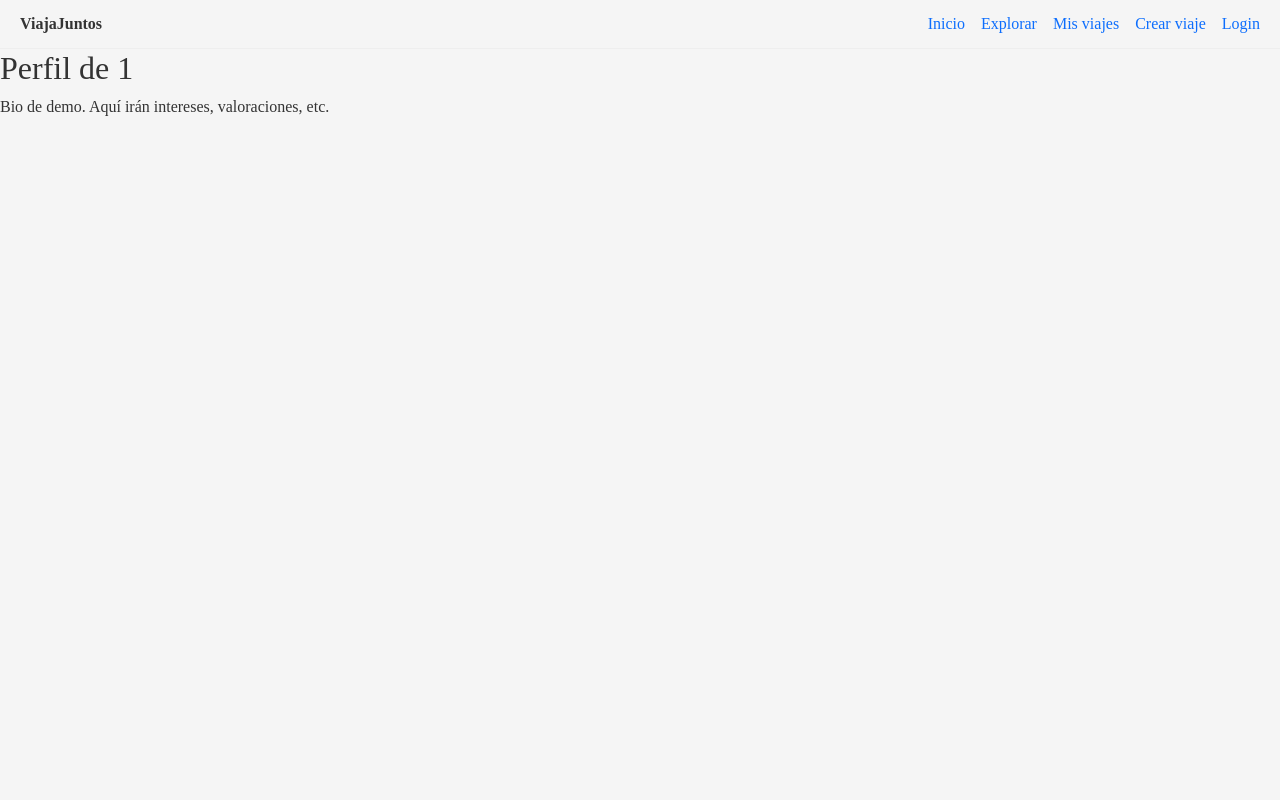
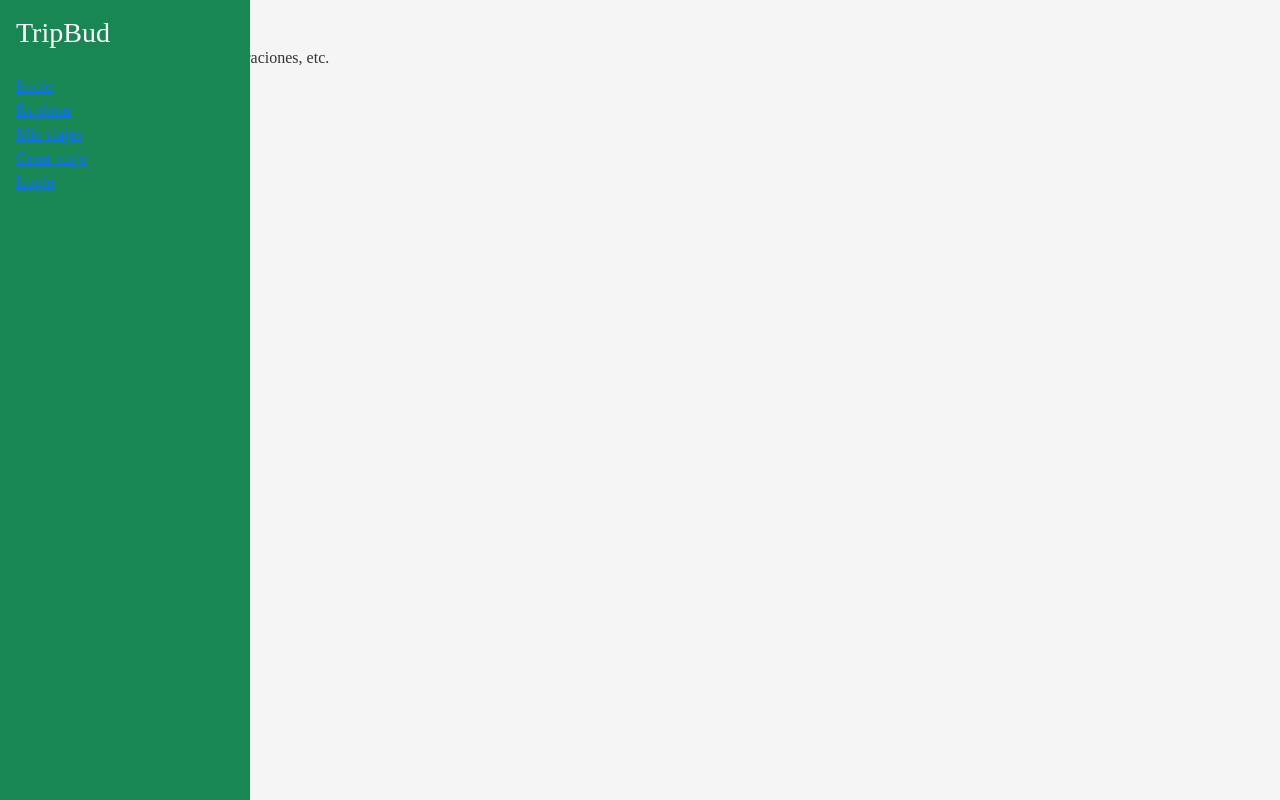
Before and after one commit to perezcastillopol/Frontend-Proyecto-Final-Grupo-3-mfpfsdev, an Angular app: page /perfil/1 in a window 1280 px wide. Built offline with nearby package versions, Linux system fonts and the light colour scheme.

Commit message:
feature: navbar añadido a la izquierda

```diff
--- a/src/app/shared/header/header.component.html
+++ b/src/app/shared/header/header.component.html
@@ -1 +1,28 @@
-<p>header works!</p>
+<nav class="d-none d-md-flex flex-column bg-success text-white p-3 vh-100 position-fixed" style="width: 250px;">
+    <h3 class="mb-4">TripBud</h3>
+    <ul class="nav flex-column">
+        <a routerLink="/"            routerLinkActive="active" [routerLinkActiveOptions]="{exact:true}">Inicio</a>
+        <a routerLink="/explorar"    routerLinkActive="active">Explorar</a>
+        <a routerLink="/mis-viajes"  routerLinkActive="active">Mis viajes</a>
+        <a routerLink="/crear"       routerLinkActive="active">Crear viaje</a>
+        <a routerLink="/login"       routerLinkActive="active">Login</a>
+    </ul>
+  </nav>
+
+  <nav class="d-md-none bg-success text-white p-3">
+    <div class="d-flex justify-content-between align-items-center">
+      <h3>TripBud</h3>
+      <div class="dropdown">
+        <button class="btn btn-light dropdown-toggle" type="button" data-bs-toggle="dropdown">
+          Menú
+        </button>
+        <ul class="dropdown-menu dropdown-menu-end">
+            <a routerLink="/"            routerLinkActive="active" [routerLinkActiveOptions]="{exact:true}">Inicio</a>
+            <a routerLink="/explorar"    routerLinkActive="active">Explorar</a>
+            <a routerLink="/mis-viajes"  routerLinkActive="active">Mis viajes</a>
+            <a routerLink="/crear"       routerLinkActive="active">Crear viaje</a>
+            <a routerLink="/login"       routerLinkActive="active">Login</a>
+        </ul>
+      </div>
+    </div>
+  </nav>
--- a/src/app/shared/header/header.component.ts
+++ b/src/app/shared/header/header.component.ts
@@ -5,23 +5,7 @@ import { RouterLink, RouterLinkActive } from '@angular/router';
   selector: 'app-header',
   standalone: true,
   imports: [RouterLink, RouterLinkActive],
-  template: `
-    <header class="header">
-      <div class="brand" routerLink="/">ViajaJuntos</div>
-      <nav>
-        <a routerLink="/"            routerLinkActive="active" [routerLinkActiveOptions]="{exact:true}">Inicio</a>
-        <a routerLink="/explorar"    routerLinkActive="active">Explorar</a>
-        <a routerLink="/mis-viajes"  routerLinkActive="active">Mis viajes</a>
-        <a routerLink="/crear"       routerLinkActive="active">Crear viaje</a>
-        <a routerLink="/login"       routerLinkActive="active">Login</a>
-      </nav>
-    </header>
-  `,
-  styles: [`
-    .header{display:flex;align-items:center;justify-content:space-between;padding:12px 20px;border-bottom:1px solid #eee}
-    .brand{font-weight:700;cursor:pointer}
-    nav a{margin-left:16px;text-decoration:none}
-    .active{text-decoration:underline}
-  `]
+  templateUrl: './header.component.html',
+  styleUrl: './header.component.css',
 })
 export class HeaderComponent {}
```
